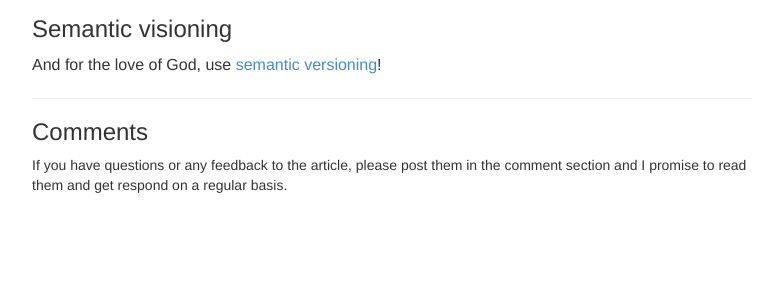
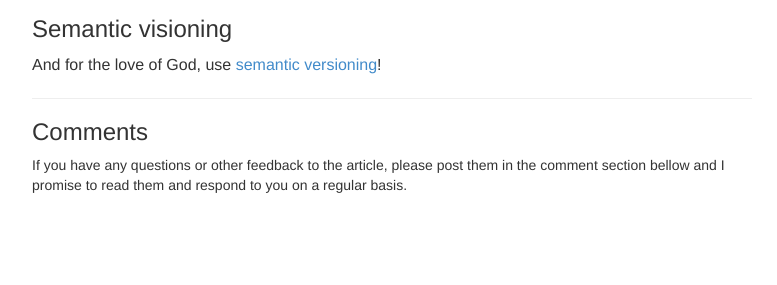
Before and after one commit to Starefossen/starefossen.github.com, a Jekyll site: the page built from _posts/2015-04-06-git--tagging-releases.md, in a window 1280 px wide, cut to the strip 1391-1676 px from the top of the page. Shown: the whole strip, without its empty margins (123-900 px from the left). Built offline with Jekyll 4.4.1, drawn with Linux system fonts in a browser that asks for light colours; nearby versions of some CDN libraries; Markdown is read by kramdown in place of the engine named in the settings; a script that is not in the unit is left out; comment, search, counter and statistics services are not loaded.

Commit message:
[layout] Rephrase comment about comments (meta)

```diff
--- a/_layouts/post.html
+++ b/_layouts/post.html
@@ -31,9 +31,9 @@ layout: default
 
   <h3>Comments</h3>
 
-  <p>If you have questions or any feedback to the article, please post them in
-  the comment section and I promise to read them and get respond on a regular
-  basis.</p>
+  <p>If you have any questions or other feedback to the article, please post
+  them in the comment section bellow and I promise to read them and respond to
+  you on a regular basis.</p>
 
   <div id="disqus_thread"></div>
 
```
